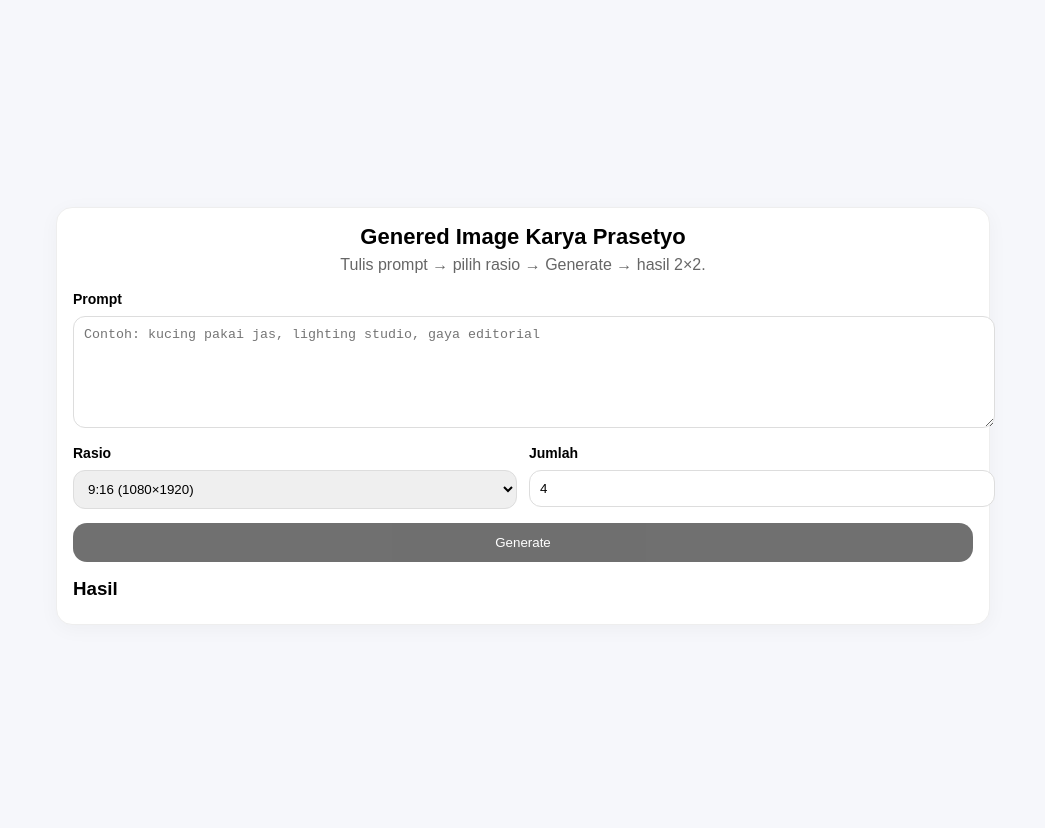
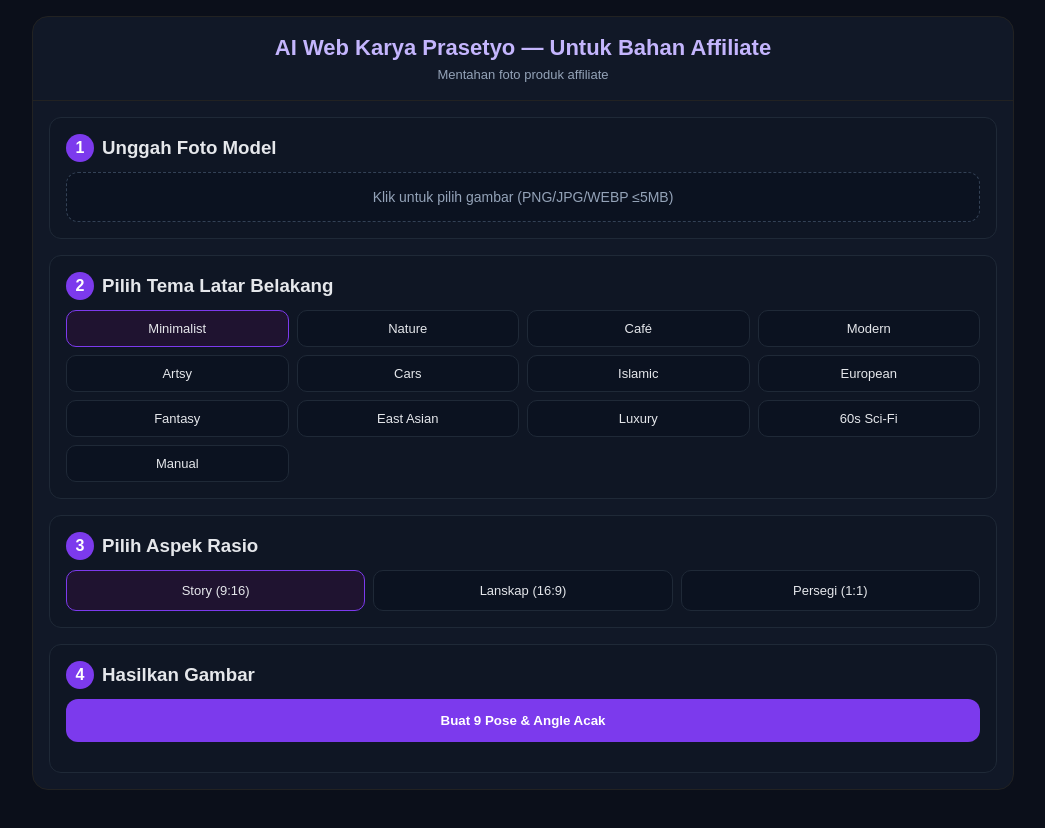
Before and after one commit to triklovart-max/imagegen-nextjs, a Next.js app: page / in a window 1280 px wide. Shown: the top 828 px of the page, without its empty margins (117-1162 px from the left). Built offline with nearby package versions, Linux system fonts and the light colour scheme.

Commit message:
Update page.js

```diff
--- a/app/page.js
+++ b/app/page.js
@@ -1,86 +1,176 @@
 'use client';
 
-import { useState } from 'react';
+import { useMemo, useState } from 'react';
+
+const THEMES = [
+  'Minimalist','Nature','Café','Modern',
+  'Artsy','Cars','Islamic','European',
+  'Fantasy','East Asian','Luxury','60s Sci-Fi',
+  'Manual'
+];
+
+const RATIOS = {
+  'Story (9:16)': { w: 1080, h: 1920 },
+  'Lanskap (16:9)': { w: 1600, h: 900 },
+  'Persegi (1:1)': { w: 1024, h: 1024 },
+};
 
 export default function Home() {
-  const [prompt, setPrompt] = useState('');
-  const [ratio, setRatio] = useState('9:16');
-  const [n, setN] = useState(4);
+  const [file, setFile] = useState(null);
+  const [theme, setTheme] = useState('Minimalist');
+  const [manualBg, setManualBg] = useState('');
+  const [ratioKey, setRatioKey] = useState('Story (9:16)');
+  const [imgs, setImgs] = useState([]);
   const [loading, setLoading] = useState(false);
-  const [imgs, setImgs] = useState([]);
 
-  const ratioMap = {
-    '1:1': { w: 1024, h: 1024 },
-    '9:16': { w: 1080, h: 1920 }, // TikTok
-    '20:9': { w: 1600, h: 720 },  // Full layar HP
-  };
+  const filePreview = useMemo(
+    () => (file ? URL.createObjectURL(file) : null),
+    [file]
+  );
 
-  async function onGen() {
-    if (!prompt.trim()) return;
-    const { w, h } = ratioMap[ratio] ?? ratioMap['9:16'];
+  async function onGenerate() {
     setLoading(true);
     try {
+      const payload = {
+        count: 9,
+        ratioKey,
+        theme,
+        manualBg: manualBg.trim(),
+        // NOTE: demo: kita tidak upload file beneran — cukup kirim nama file saja
+        // (kalau nanti mau real editing, baru kita kirim base64/URL ke API model).
+        hasImage: !!file,
+        fileName: file?.name || null,
+      };
       const r = await fetch('/api/generate', {
         method: 'POST',
         headers: { 'Content-Type': 'application/json' },
-        body: JSON.stringify({ prompt, n, width: w, height: h })
+        body: JSON.stringify(payload),
       });
       const data = await r.json();
       setImgs(data.images || []);
     } catch (e) {
       console.error(e);
-      alert('Gagal generate. Coba lagi ya.');
+      alert('Gagal membuat gambar. Coba lagi.');
     } finally {
       setLoading(false);
     }
   }
 
   return (
-    <main style={{minHeight:'100vh',display:'flex',alignItems:'center',justifyContent:'center',background:'#f6f7fb',padding:'16px'}}>
-      <div style={{width:'100%',maxWidth:900,background:'#fff',border:'1px solid #eee',borderRadius:16,padding:16,boxShadow:'0 4px 20px rgba(0,0,0,.04)'}}>
-        <h1 style={{fontSize:22,fontWeight:800,margin:0,textAlign:'center'}}>Genered Image Karya Prasetyo</h1>
-        <p style={{color:'#666',margin:'6px 0 16px',textAlign:'center'}}>Tulis prompt → pilih rasio → Generate → hasil 2×2.</p>
-
-        <label style={{fontWeight:600,fontSize:14}}>Prompt</label>
-        <textarea
-          value={prompt}
-          onChange={e=>setPrompt(e.target.value)}
-          placeholder="Contoh: kucing pakai jas, lighting studio, gaya editorial"
-          style={{width:'100%',minHeight:90,marginTop:8,border:'1px solid #ddd',borderRadius:12,padding:10}}
-        />
-
-        <div style={{display:'grid',gridTemplateColumns:'1fr 1fr',gap:12,marginTop:12}}>
-          <div>
-            <label style={{fontWeight:600,fontSize:14}}>Rasio</label>
-            <select value={ratio} onChange={e=>setRatio(e.target.value)} style={{width:'100%',marginTop:8,border:'1px solid #ddd',borderRadius:12,padding:10}}>
-              {Object.entries(ratioMap).map(([k,v])=>(
-                <option key={k} value={k}>{k} ({v.w}×{v.h})</option>
-              ))}
-            </select>
-          </div>
-          <div>
-            <label style={{fontWeight:600,fontSize:14}}>Jumlah</label>
-            <input type="number" min={1} max={8} value={n} onChange={e=>setN(parseInt(e.target.value||'1'))}
-              style={{width:'100%',marginTop:8,border:'1px solid #ddd',borderRadius:12,padding:10}} />
-          </div>
+    <main style={{minHeight:'100vh',background:'#0b0f1a',padding:'16px'}}>
+      <div style={{maxWidth:980,margin:'0 auto',background:'#111827',border:'1px solid #222',borderRadius:16}}>
+        {/* Header */}
+        <div style={{padding:'18px 16px',borderBottom:'1px solid #222',borderTopLeftRadius:16,borderTopRightRadius:16}}>
+          <h1 style={{margin:0,color:'#c4b5fd',fontWeight:800,fontSize:22,textAlign:'center'}}>
+            AI Web Karya Prasetyo — Untuk Bahan Affiliate
+          </h1>
+          <p style={{margin:'6px 0 0',color:'#94a3b8',textAlign:'center',fontSize:13}}>
+            Mentahan foto produk affiliate
+          </p>
         </div>
 
-        <button onClick={onGen} disabled={loading || !prompt.trim()}
-          style={{marginTop:14,width:'100%',border:0,borderRadius:14,padding:'12px 14px',background:'#111',color:'#fff',opacity:loading||!prompt.trim()?0.6:1}}>
-          {loading ? 'Menghasilkan…' : 'Generate'}
-        </button>
+        {/* Body */}
+        <div style={{padding:16,display:'grid',gap:16}}>
+          {/* 1. Unggah Foto */}
+          <section style={{background:'#0f1624',border:'1px solid #1f2937',borderRadius:12,padding:16}}>
+            <div style={{display:'flex',alignItems:'center',gap:8,marginBottom:10}}>
+              <span style={{width:28,height:28,borderRadius:999,background:'#7c3aed',color:'#fff',display:'grid',placeItems:'center',fontWeight:700}}>1</span>
+              <h3 style={{margin:0,color:'#e5e7eb'}}>Unggah Foto Model</h3>
+            </div>
 
-        <div style={{marginTop:16}}>
-          <h3 style={{margin:'0 0 8px'}}>Hasil</h3>
-          <div style={{display:'grid',gridTemplateColumns:'1fr 1fr',gap:12}}>
-            {imgs.map((src,i)=>(
-              <div key={i} style={{overflow:'hidden',borderRadius:12,border:'1px solid #eee',background:'#fff'}}>
-                <img src={src} alt={'hasil-'+i} style={{width:'100%',height:'100%',objectFit:'cover'}}/>
+            <label style={{display:'block',border:'1px dashed #334155',borderRadius:12,padding:16,background:'#0b1220',color:'#94a3b8',textAlign:'center',cursor:'pointer'}}>
+              {filePreview ? (
+                <img src={filePreview} alt="preview" style={{maxWidth:'100%',borderRadius:8}}/>
+              ) : (
+                <>
+                  <div style={{fontSize:14}}>Klik untuk pilih gambar (PNG/JPG/WEBP ≤5MB)</div>
+                </>
+              )}
+              <input type="file" accept="image/*" style={{display:'none'}}
+                onChange={e=>setFile(e.target.files?.[0] || null)} />
+            </label>
+          </section>
+
+          {/* 2. Tema / Manual */}
+          <section style={{background:'#0f1624',border:'1px solid #1f2937',borderRadius:12,padding:16}}>
+            <div style={{display:'flex',alignItems:'center',gap:8,marginBottom:10}}>
+              <span style={{width:28,height:28,borderRadius:999,background:'#7c3aed',color:'#fff',display:'grid',placeItems:'center',fontWeight:700}}>2</span>
+              <h3 style={{margin:0,color:'#e5e7eb'}}>Pilih Tema Latar Belakang</h3>
+            </div>
+
+            <div style={{display:'grid',gridTemplateColumns:'repeat(4, minmax(0,1fr))',gap:8}}>
+              {THEMES.map(t=>(
+                <button key={t} onClick={()=>setTheme(t)}
+                  style={{
+                    padding:'10px 12px',borderRadius:10,border:'1px solid',
+                    borderColor: theme===t ? '#7c3aed' : '#1f2937',
+                    background: theme===t ? '#1f1330' : '#0b1220',
+                    color:'#e5e7eb',fontSize:13
+                  }}>
+                  {t}
+                </button>
+              ))}
+            </div>
+
+            {theme==='Manual' && (
+              <div style={{marginTop:12}}>
+                <label style={{color:'#cbd5e1',fontSize:13,fontWeight:600}}>Prompt Latar Belakang Manual</label>
+                <textarea
+                  value={manualBg}
+                  onChange={e=>setManualBg(e.target.value)}
+                  placeholder="Contoh: sebuah pantai tropis saat matahari terbenam dengan pasir putih dan pohon kelapa"
+                  style={{width:'100%',minHeight:90,marginTop:6,border:'1px solid #334155',borderRadius:12,padding:10,background:'#0b1220',color:'#e5e7eb'}}
+                />
               </div>
-            ))}
-          </div>
+            )}
+          </section>
+
+          {/* 3. Rasio */}
+          <section style={{background:'#0f1624',border:'1px solid #1f2937',borderRadius:12,padding:16}}>
+            <div style={{display:'flex',alignItems:'center',gap:8,marginBottom:10}}>
+              <span style={{width:28,height:28,borderRadius:999,background:'#7c3aed',color:'#fff',display:'grid',placeItems:'center',fontWeight:700}}>3</span>
+              <h3 style={{margin:0,color:'#e5e7eb'}}>Pilih Aspek Rasio</h3>
+            </div>
+            <div style={{display:'grid',gridTemplateColumns:'repeat(3, minmax(0,1fr))',gap:8}}>
+              {Object.keys(RATIOS).map(k=>(
+                <button key={k} onClick={()=>setRatioKey(k)}
+                  style={{
+                    padding:'12px',borderRadius:10,border:'1px solid',
+                    borderColor: ratioKey===k ? '#7c3aed' : '#1f2937',
+                    background: ratioKey===k ? '#1f1330' : '#0b1220',
+                    color:'#e5e7eb',fontSize:13
+                  }}>
+                  {k}
+                </button>
+              ))}
+            </div>
+          </section>
+
+          {/* 4. Generate */}
+          <section style={{background:'#0f1624',border:'1px solid #1f2937',borderRadius:12,padding:16}}>
+            <div style={{display:'flex',alignItems:'center',gap:8,marginBottom:10}}>
+              <span style={{width:28,height:28,borderRadius:999,background:'#7c3aed',color:'#fff',display:'grid',placeItems:'center',fontWeight:700}}>4</span>
+              <h3 style={{margin:0,color:'#e5e7eb'}}>Hasilkan Gambar</h3>
+            </div>
+
+            <button onClick={onGenerate} disabled={loading}
+              style={{width:'100%',padding:'14px 16px',borderRadius:12,border:0,
+                      background:'#7c3aed',color:'#fff',fontWeight:700,opacity:loading?0.7:1}}>
+              {loading ? 'Memproses…' : 'Buat 9 Pose & Angle Acak'}
+            </button>
+
+            <div style={{marginTop:14}}>
+              <div style={{display:'grid',gridTemplateColumns:'repeat(3, minmax(0,1fr))',gap:10}}>
+                {imgs.map((src,i)=>(
+                  <div key={i} style={{border:'1px solid #1f2937',borderRadius:10,overflow:'hidden',background:'#0b1220'}}>
+                    <img src={src} alt={'img-'+i} style={{width:'100%',height:'100%',objectFit:'cover'}}/>
+                  </div>
+                ))}
+              </div>
+            </div>
+          </section>
         </div>
       </div>
     </main>
   );
-                }
+                                       }
```
